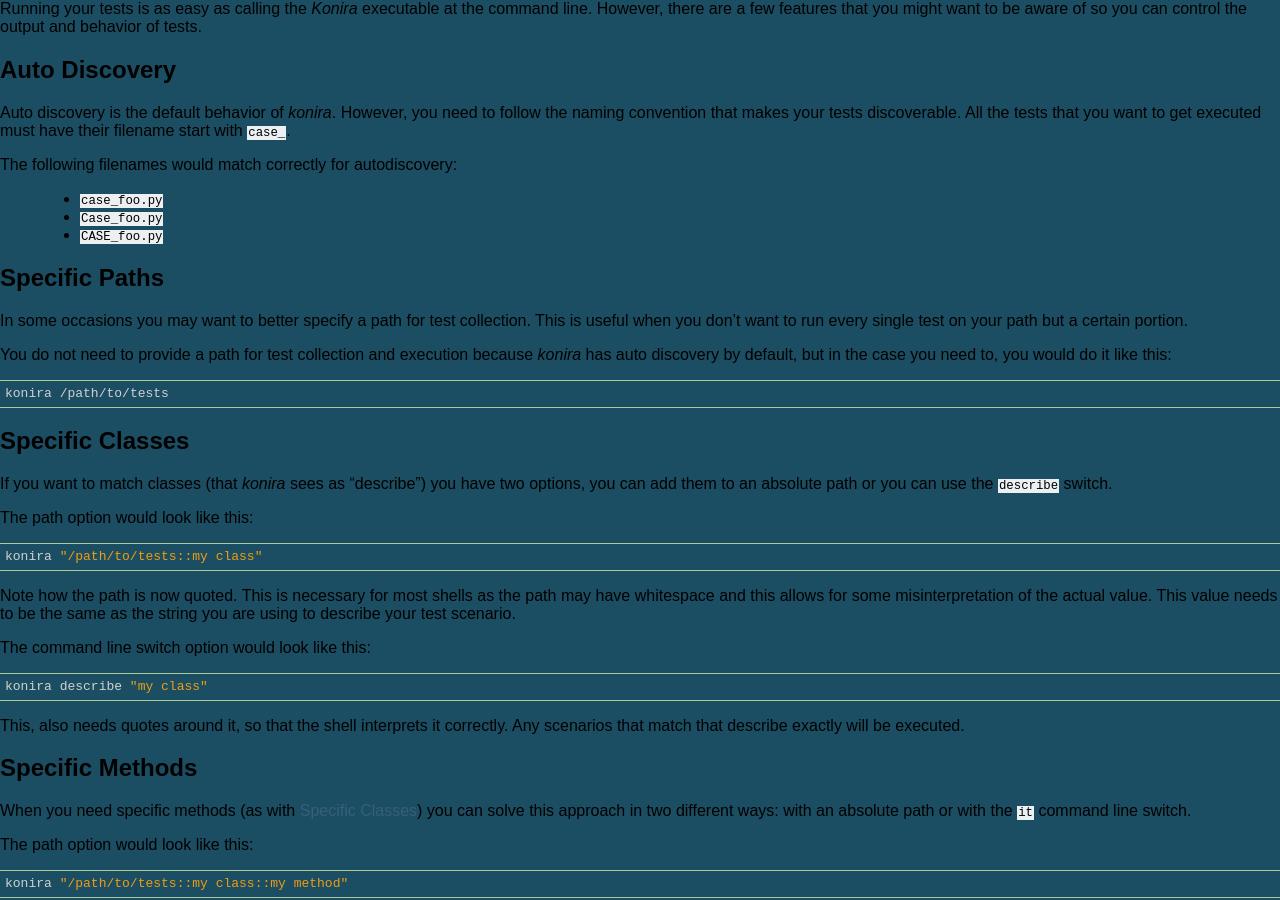
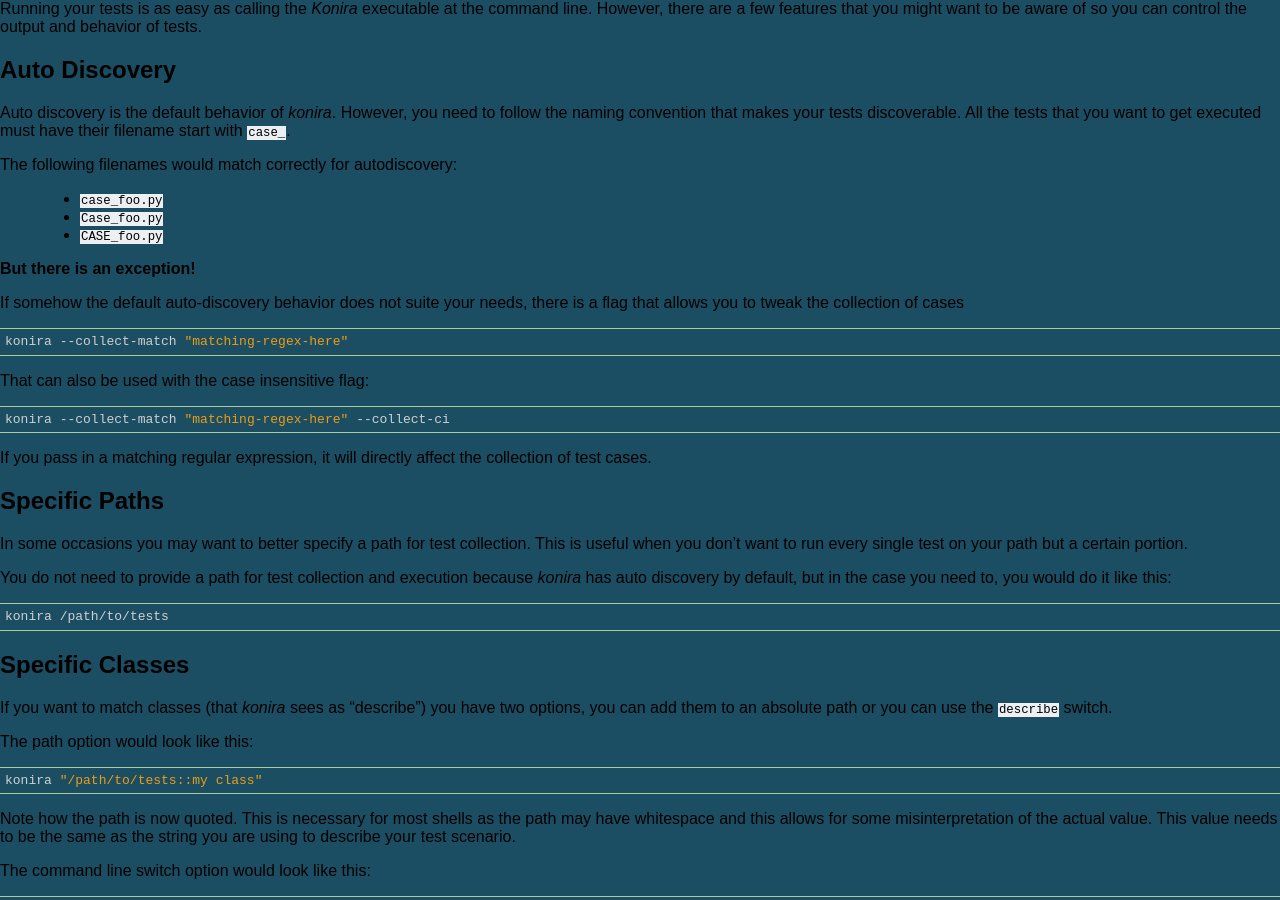
Before and after one commit to alfredodeza/konira, a Sphinx documentation site: the page built from docs/commandline.rst, in a window 1280 px wide and 900 px high, scrolled down 493 px. Built offline with Sphinx 7.4.7, drawn with Linux system fonts in a browser that asks for light colours.

Commit message:
update on test collection patterns

```diff
--- a/docs/commandline.rst
+++ b/docs/commandline.rst
@@ -44,6 +44,19 @@
  * ``Case_foo.py``
  * ``CASE_foo.py``
 
+**But there is an exception!**
+
+If somehow the default auto-discovery behavior does not suite your needs, there
+is a flag that allows you to tweak the collection of cases ::
+
+    konira --collect-match "matching-regex-here"
+
+That can also be used with the case insensitive flag::
+
+    konira --collect-match "matching-regex-here" --collect-ci
+
+If you pass in a matching regular expression, it will directly affect the
+collection of test cases.
 
 Specific Paths
 --------------
```
